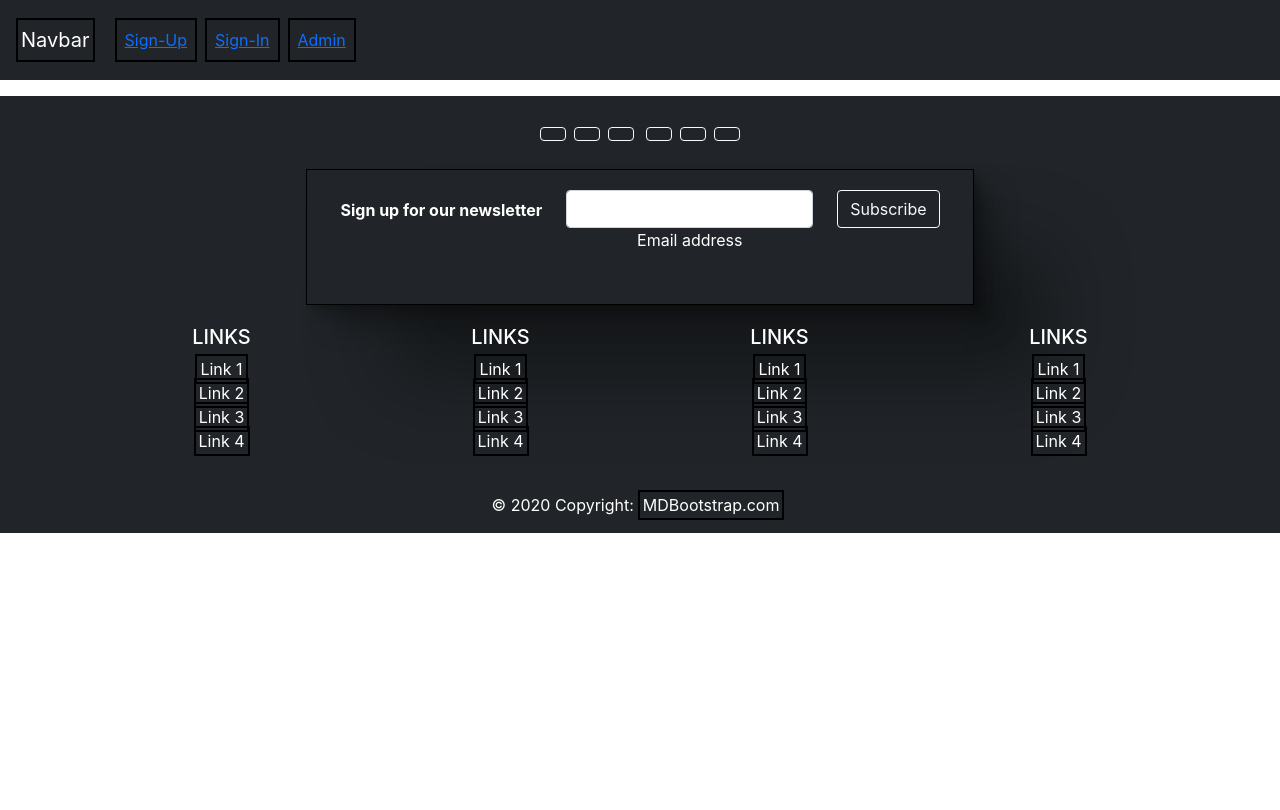
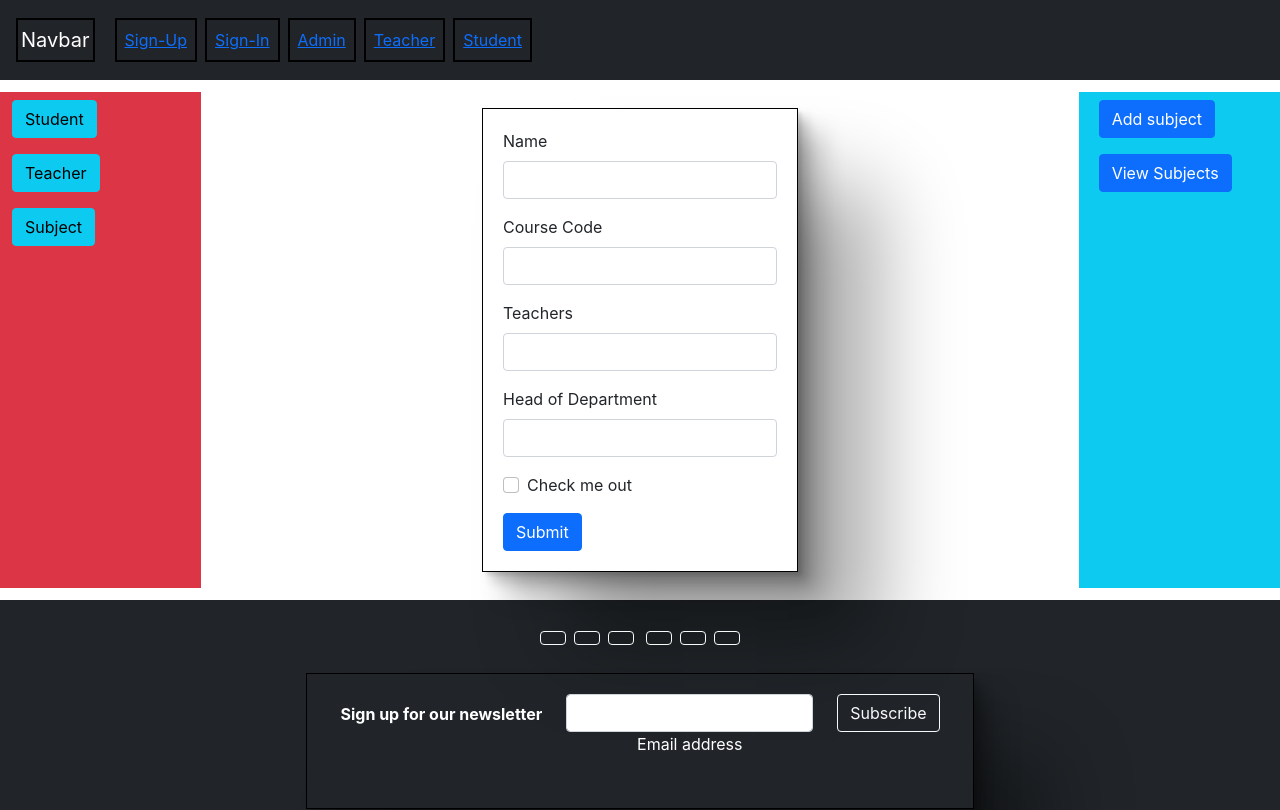
Before and after one commit to saharshg29/Vel-Tech, a React (Create React App) app in the folder client/: page /admin/subject/add in a window 1280 px wide. Shown: the top 810 px of the page. Built offline with nearby package versions, Linux system fonts and the light colour scheme.

Commit message:
Layout working fine

```diff
--- a/client/src/AllRoutes.jsx
+++ b/client/src/AllRoutes.jsx
@@ -14,9 +14,9 @@ export default function AllRoutes() {
         <Route exact path="/admin" element={<Admin />}></Route>
         <Route exact path="/signin" element={<SignIn />}></Route>
         <Route exact path="/signup" element={<SignUp />}></Route>
-        <Route exact path="/admin/student" element={<AddStudent />}></Route>
-        <Route exact path="/admin/teacher" element={<AddTeacher />}></Route>
-        <Route exact path="/admin/subject" element={<AddSubject />}></Route>
+        <Route exact path="/admin/student/add" element={<AddStudent />}></Route>
+        <Route exact path="/admin/teacher/add" element={<AddTeacher />}></Route>
+        <Route exact path="/admin/subject/add" element={<AddSubject />}></Route>
       </Routes>
     </div>
   );
--- a/client/src/App.js
+++ b/client/src/App.js
@@ -3,6 +3,8 @@ import "bootstrap/dist/css/bootstrap.min.css";
 import Navbar from "./Components/Screen/Nav/Navbar";
 import Footer from "./Components/Screen/Footer/Footer";
 import AllRoutes from "./AllRoutes";
+import Left from "./Components/Left/Left";
+import Right from "./Components/Right/Right";
 function App() {
   return (
     <>
@@ -10,11 +12,15 @@ function App() {
         <Navbar />
       </div>
       <div className="row">
-        <div className="col-md"></div>
+        <div className="col-md m-1 bg-danger ">
+          <Left></Left>
+        </div>
         <div className="col-md-8">
           <AllRoutes />
         </div>
-        <div className="col-md"></div>
+        <div className="col-md m-1 bg-info">
+          <Right></Right>
+        </div>
       </div>
       <div className="sticky-bottom mt-2">
         <Footer />
--- a/client/src/Components/Admin/Admin.jsx
+++ b/client/src/Components/Admin/Admin.jsx
@@ -1,6 +1,4 @@
 import React from "react";
-import Left from "./Left";
-import Routing from "./Routing";
 import { useLocation } from "react-router-dom";
 import AddStudent from "./AddStudent";
 import AddSubject from "./AddSubject";
--- /dev/null
+++ b/client/src/Components/Left/Left.jsx
@@ -0,0 +1,35 @@
+import React from "react";
+import { useLocation, useNavigate } from "react-router-dom";
+
+export default function Left() {
+  let location = useLocation();
+  let navigate = useNavigate();
+
+  if (location.pathname.includes("/admin")) {
+    return (
+      <>
+        <span
+          onClick={() => navigate("/admin/student")}
+          className="btn m-2 btn-info"
+        >
+          Student
+        </span>
+        <br />
+        <span
+          onClick={() => navigate("/admin/teacher")}
+          className="btn m-2 btn-info"
+        >
+          Teacher
+        </span>
+        <br />
+        <span
+          onClick={() => navigate("/admin/subject")}
+          className="btn m-2 btn-info"
+        >
+          Subject
+        </span>
+      </>
+    );
+  }
+  return <div>Left</div>;
+}
--- /dev/null
+++ b/client/src/Components/Right/Right.jsx
@@ -0,0 +1,66 @@
+import React from "react";
+import { useLocation, useNavigate } from "react-router-dom";
+
+export default function Right() {
+  let location = useLocation();
+  let navigate = useNavigate();
+  if (location.pathname.includes("/admin/student")) {
+    return (
+      <>
+        <span
+          className="btn btn-primary m-2"
+          onClick={() => navigate("/admin/student/add")}
+        >
+          Add Student
+        </span>{" "}
+        <br />
+        <span
+          className="btn btn-primary m-2"
+          onClick={() => navigate("/admin/student/view")}
+        >
+          View All
+        </span>
+        <br />
+      </>
+    );
+  } else if (location.pathname.includes("/admin/teacher")) {
+    return (
+      <>
+        <span
+          className="btn btn-primary m-2"
+          onClick={() => navigate("/admin/teacher/add")}
+        >
+          Add teacher
+        </span>{" "}
+        <br />
+        <span
+          className="btn btn-primary m-2"
+          onClick={() => navigate("/admin/teacher/view")}
+        >
+          View Teachers
+        </span>
+        <br />
+      </>
+    );
+  } else if (location.pathname.includes("/admin/subject")) {
+    return (
+      <>
+        <span
+          className="btn btn-primary m-2"
+          onClick={() => navigate("/admin/subject/add")}
+        >
+          Add subject
+        </span>
+        <br />
+        <span
+          className="btn btn-primary m-2"
+          onClick={() => navigate("/admin/subject/view")}
+        >
+          View Subjects
+        </span>
+        <br />
+      </>
+    );
+  }
+  return <div>Right</div>;
+}
--- a/client/src/Components/Screen/Nav/Navbar.jsx
+++ b/client/src/Components/Screen/Nav/Navbar.jsx
@@ -20,7 +20,7 @@ export default function Navbar() {
             data-bs-toggle="collapse"
             data-bs-target="#navbarSupportedContent"
             aria-controls="navbarSupportedContent"
-            aria-expanded="false"
+            aria-expanded="true"
             aria-label="Toggle navigation"
           >
             <span className="navbar-toggler-icon"></span>
@@ -52,6 +52,20 @@ export default function Navbar() {
                   </NavLink>
                 </span>
               </li>
+              <li className="nav-item">
+                <span className="nav-link" href="#">
+                  <NavLink to="/teacher" end>
+                    Teacher
+                  </NavLink>
+                </span>
+              </li>
+              <li className="nav-item">
+                <span className="nav-link" href="#">
+                  <NavLink to="/student" end>
+                    Student
+                  </NavLink>
+                </span>
+              </li>
             </ul>
           </div>
         </div>
```
